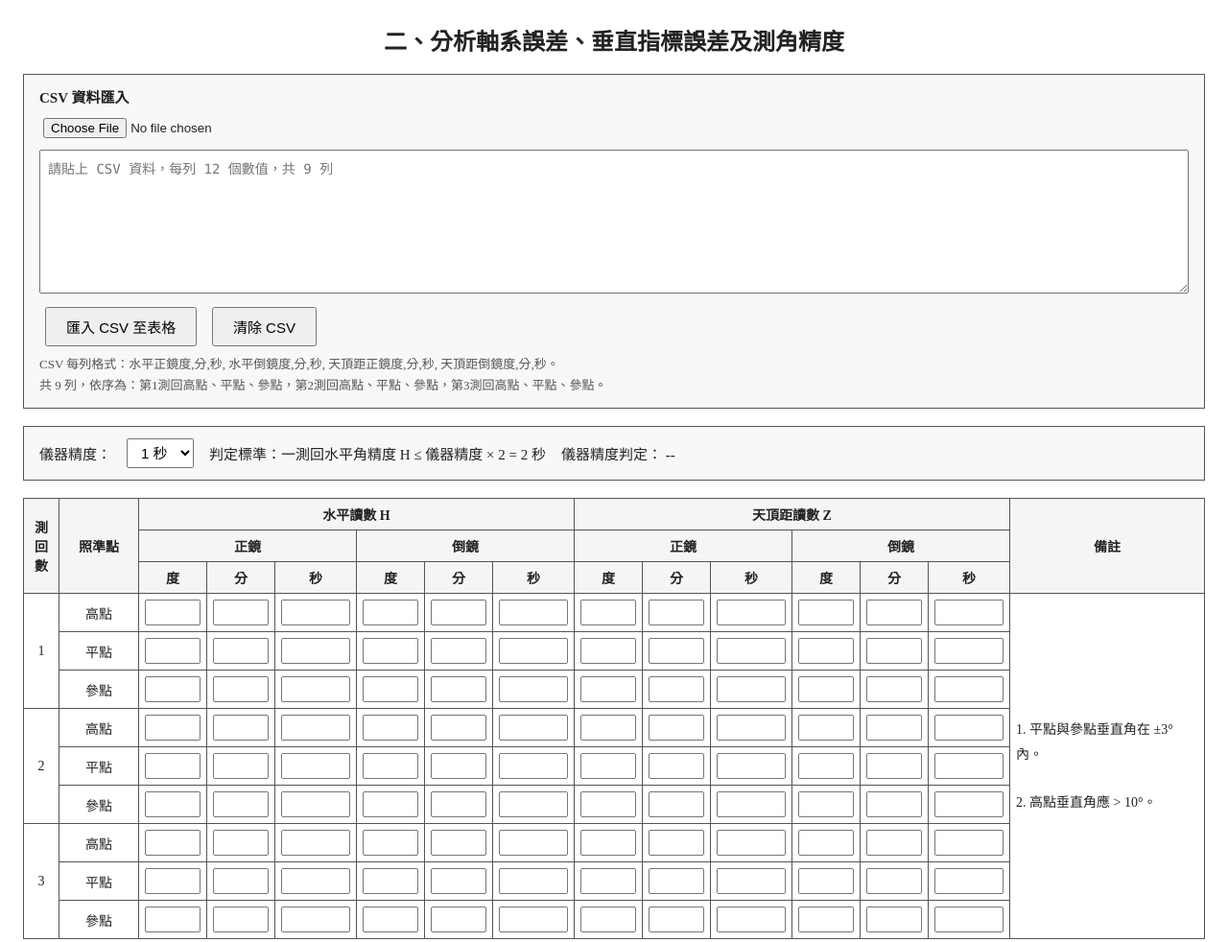
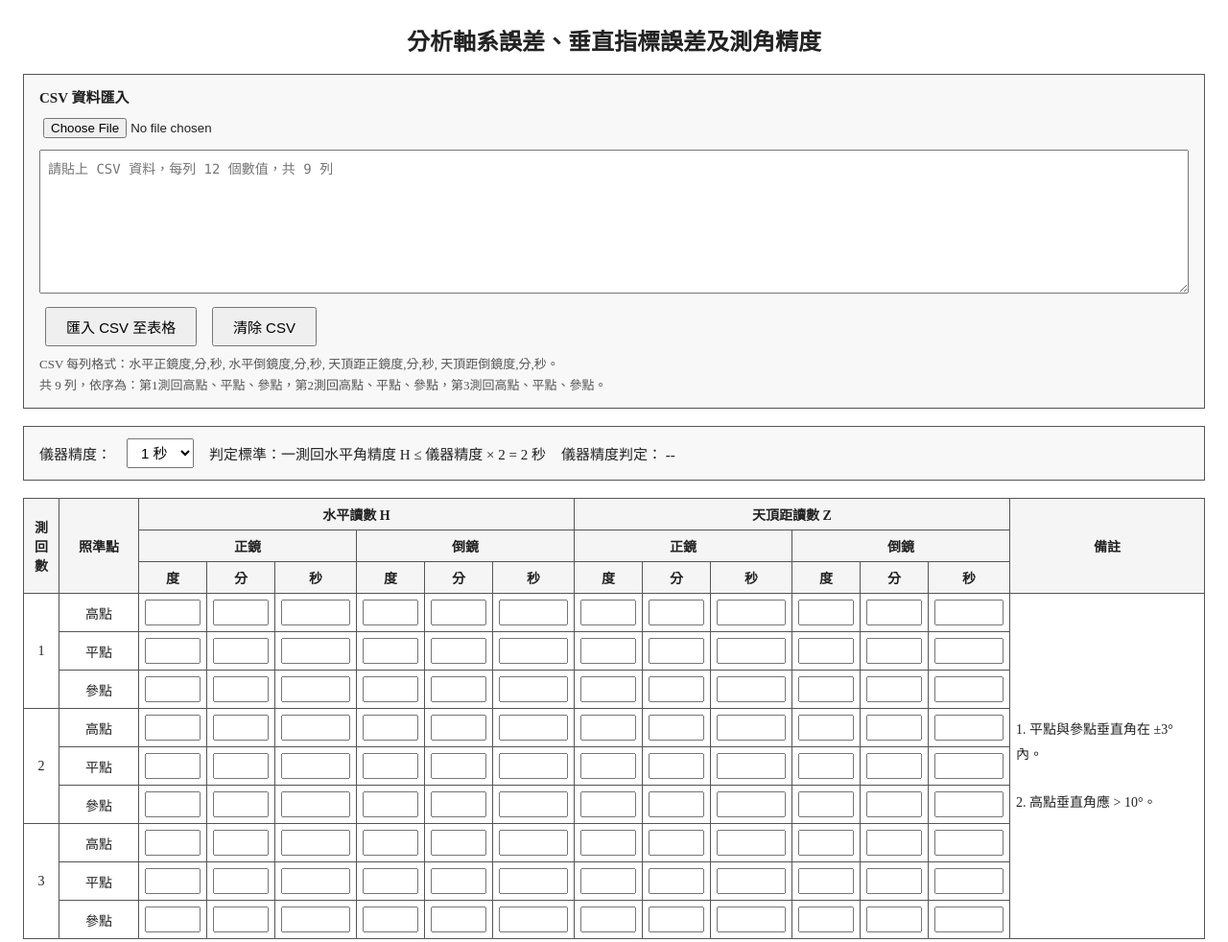
Before and after one commit to Misunwen/calculator, a plain HTML site: page calculator.html in a window 1280 px wide. Shown: the top 982 px of the page at 96% size. Drawn offline with Linux system fonts and the light colour scheme.

Commit message:
Add files via upload

```diff
--- a/calculator.html
+++ b/calculator.html
@@ -176,7 +176,7 @@
 
 <body>
 
-<h2>二、分析軸系誤差、垂直指標誤差及測角精度</h2>
+<h2>分析軸系誤差、垂直指標誤差及測角精度</h2>
 
 <div class="csv-panel">
     <strong>CSV 資料匯入</strong>
```
